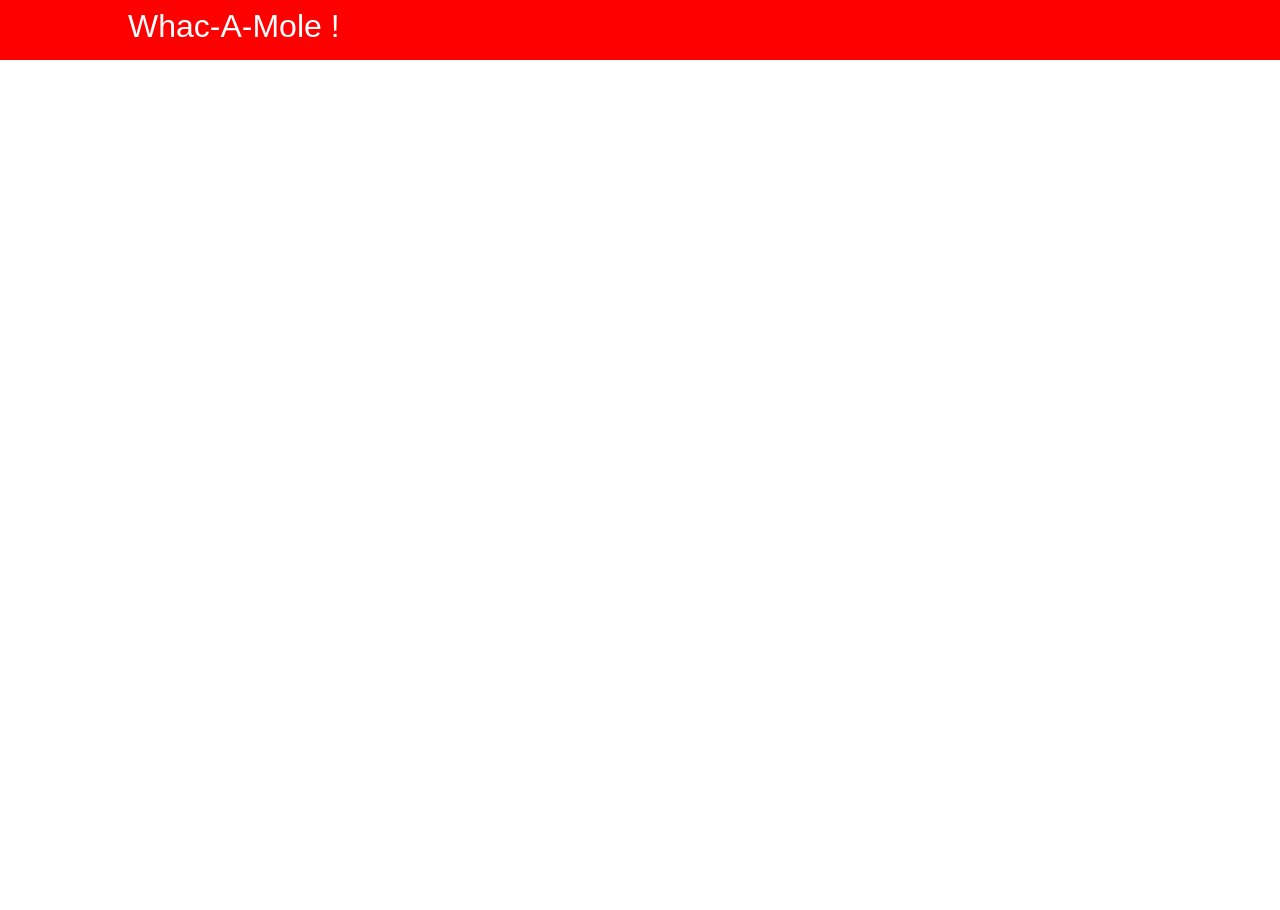
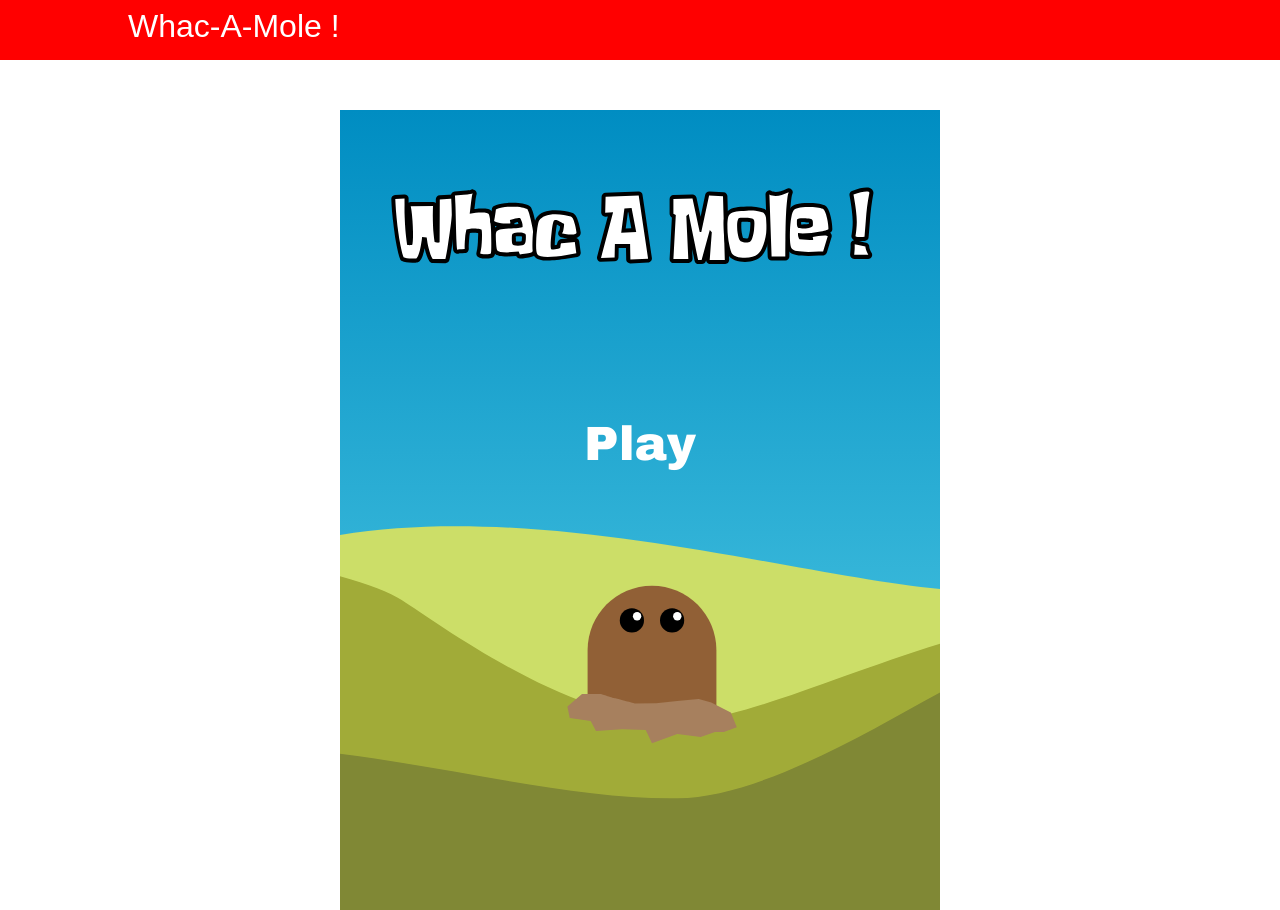
Before and after one commit to strubix/Whac-A-Mole, a website: page index.html in a window 1280 px wide. Before the commit the page ends 800 px from the top, so only its background shows below. Drawn offline with nearby package versions, Linux system fonts and the light colour scheme.

Commit message:
game initialisation, game menu

```diff
--- a/style.css
+++ b/style.css
@@ -61,3 +61,12 @@ nav h1 {
     font-size: 2em;
     color: #fff;
 }
+
+#game, #game svg {
+    margin: 0 auto;
+    display: block;
+}
+
+#game_play:hover {
+    cursor: pointer;
+}
--- a/whacamole.js
+++ b/whacamole.js
@@ -1,3 +1,37 @@
 /**
  * Created by lucas on 02/08/2016.
  */
+function Game() {
+    var self = this;
+    this.width = 600;
+    this.height = 800;
+    this.container = d3.select("#game");
+    this.svg = this.container.append("svg").attr("id", "main").attr("width", this.width).attr("height", this.height);
+
+    this.mainMenu = function () {
+        self.svg.append("svg:image")
+            .attr('x', 0)
+            .attr('y', 0)
+            .attr('width', self.width)
+            .attr('height', self.height)
+            .attr("xlink:href","svg/main_menu.svg");
+        self.svg.append("text")
+            .attr("id", "game_play")
+            .attr("x", self.width / 2)
+            .attr("y", (self.height / 2) - 50)
+            .attr("text-anchor", "middle")
+            .attr("font-family", "Arial Black")
+            .attr("font-size", "3em")
+            .attr("fill", "#fff")
+            .text("Play")
+            .on("click", function() { alert("Game will start !"); });
+    };
+
+    this.mainMenu();
+}
+
+
+/* Game initialisation */
+document.addEventListener("DOMContentLoaded", function() {
+    new Game();
+});
```
Also changed, not shown: index.html (+0 -1 lines), svg/mainMenu.svg (deleted), svg/main_menu.svg (added).
